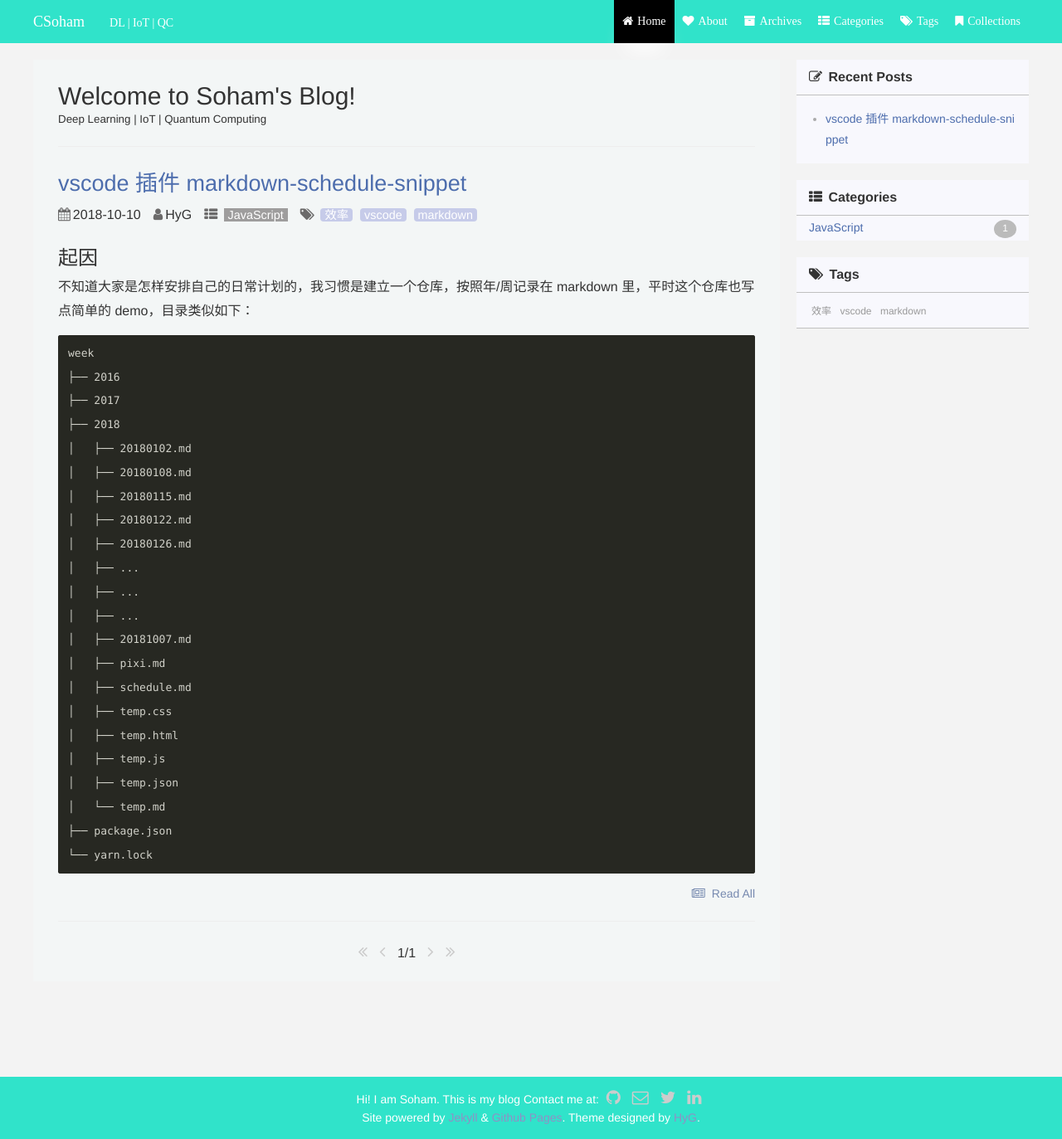
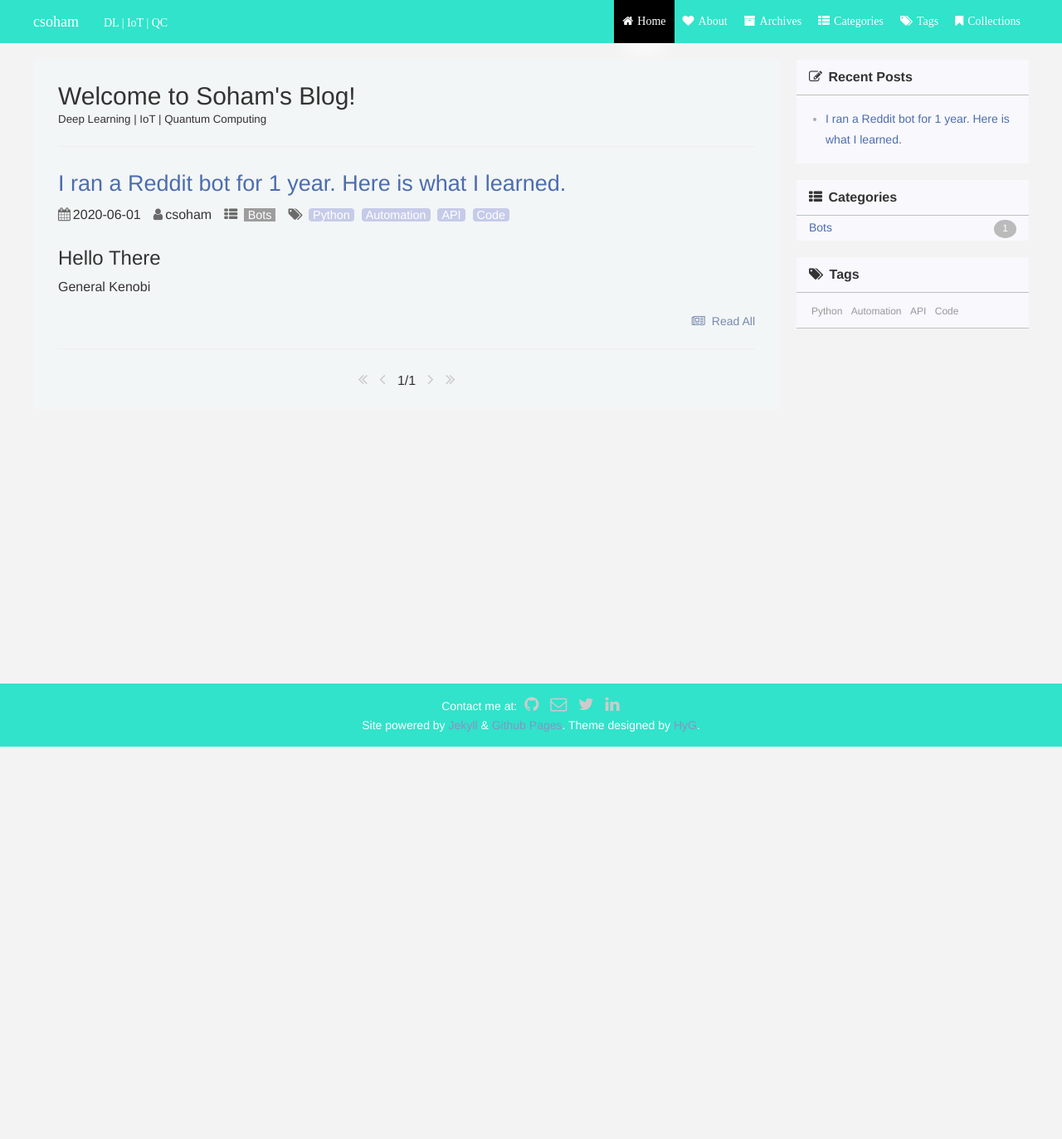
Before and after one commit to soham96/soham96.github.io, a Jekyll site: the page built from index.html, in a window 1280 px wide. Shown: the whole page at 83% size. Built offline with Jekyll 4.4.1, drawn with Linux system fonts in a browser that asks for light colours; the list of posts is cut into pages by our own code; comment, search, counter and statistics services are not loaded; a style sheet for code colours, icons or effects is not loaded; after the commit the page ends 900 px from its top, so only the background shows below that.

Commit message:
update site

````diff
--- a/_config.yml
+++ b/_config.yml
@@ -6,7 +6,7 @@
 # 'jekyll serve'. If you change this file, please restart the server process.
 
 # Site settings
-title: CSoham
+title: csoham
 brief-intro: DL | IoT | QC
 baseurl: "" # the subpath of your site, e.g. /blog
 url: "https://soham96.github.io" # the base hostname & protocol for your site
@@ -14,29 +14,28 @@ url: "https://soham96.github.io" # the base hostname & protocol for your site
 permalink: /:year/:month/:day/:title/
 
 # other links
-twitter_username: csoham358
-facebook_username:
+twitter_username: csoham_
+# facebook_username:
 github_username:  soham96
 email: hello@csoham.com
-weibo_username:
-zhihu_username:
+# weibo_username:
+# zhihu_username:
 linkedIn_username: soham-chatterjee
-dribbble_username:
+# dribbble_username:
 
-description_footer: Hi! I am Soham. This is my blog
+# description_footer: Hi! I am Soham. This is my blog
 
 # comments
 # two ways to comment, only choose one, and use your own short name
 # 两种评论插件，选一个就好了，使用自己的 short_name
 duoshuo_shortname: #hygblog
-disqus_shortname: #gaohaoyang
-
+disqus_shortname: csoham
 # statistic analysis 统计代码
 # 百度统计 id，将统计代码替换为自己的百度统计id，即
 # hm.src = "//hm.baidu.com/hm.js?xxxxxxxxxxxx";
 # xxxxx字符串
-baidu_tongji_id: #cf8506e0ef223e57ff6239944e5d46a4
-google_analytics_id: #UA-72449510-4 # google 分析追踪id
+# baidu_tongji_id: #cf8506e0ef223e57ff6239944e5d46a4
+google_analytics_id: UA-168098557-1
 
 # Build settings
 markdown: kramdown
--- a/_posts/2018-10-10-vscode-plugin-schedule.md
+++ /dev/null
@@ -1,84 +0,0 @@
----
-layout: post
-title:  "vscode 插件 markdown-schedule-snippet"
-categories: JavaScript
-tags: 效率 vscode markdown
-author: HyG
----
-
-* content
-{:toc}
-
-## 起因
-
-不知道大家是怎样安排自己的日常计划的，我习惯是建立一个仓库，按照年/周记录在 markdown 里，平时这个仓库也写点简单的 demo，目录类似如下：
-
-``` bash
-week
-├── 2016
-├── 2017
-├── 2018
-│   ├── 20180102.md
-│   ├── 20180108.md
-│   ├── 20180115.md
-│   ├── 20180122.md
-│   ├── 20180126.md
-│   ├── ...
-│   ├── ...
-│   ├── ...
-│   ├── 20181007.md
-│   ├── pixi.md
-│   ├── schedule.md
-│   ├── temp.css
-│   ├── temp.html
-│   ├── temp.js
-│   ├── temp.json
-│   └── temp.md
-├── package.json
-└── yarn.lock
-```
-
-
-
-
-
-当然每个人有自己习惯的方式记录着日常工作与生活。我平时是使用这种方式，当然这个记录里涉及了很多工作上的信息，目前仅在内部的 gitlab 上托管着。
-
-对于每一个 md 文件内部，我习惯按照星期几来记录，类似如下：
-
-![](https://user-gold-cdn.xitu.io/2018/10/10/1665ccd109702abc?w=903&h=893&f=png&s=151884)
-
-## markdown-schedule-snippet
-
-可以看到每次写这些星期几的缩略都很麻烦，于是开发了一个简单的 vscode 插件 markdown-schedule-snippet，正是本文的标题，输入 `we` 自动生成如下代码
-
-插件地址 [https://marketplace.visualstudio.com/items?itemName=HyG.schedule](https://marketplace.visualstudio.com/items?itemName=HyG.schedule)
-
-``` markdown
-
-## Mon.
-
-## Tue.
-
-## Wed.
-
-## Thur.
-
-## Fri.
-
-## Sat.
-
-## Sun.
-
-```
-
-还有我自己设计的 logo，哈哈哈
-
-
-![](https://user-gold-cdn.xitu.io/2018/10/10/1665d564192bc6bb?w=256&h=256&f=png&s=51734)
-
-这个插件仓库地址 [https://github.com/Gaohaoyang/markdown-schedule-snippet](https://github.com/Gaohaoyang/markdown-schedule-snippet)
-
-欢迎大家使用，同时也欢迎小伙伴们为这个仓库贡献一些其他有趣的 markdown snippet，欢迎你的 pr。
-
-Enjoy it!
--- /dev/null
+++ b/_posts/2020-06-01-alpaca-bot.md
@@ -0,0 +1,13 @@
+---
+layout: post
+title:  "I ran a Reddit bot for 1 year. Here is what I learned."
+categories: Bots
+tags: Python Automation API Code
+author: csoham
+---
+
+* content
+{:toc}
+
+## Hello There
+General Kenobi
````
Also changed, not shown: 17 other files.
